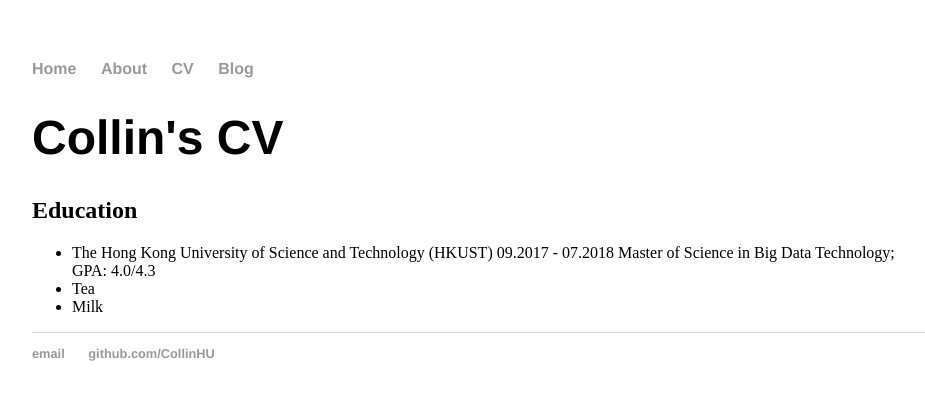
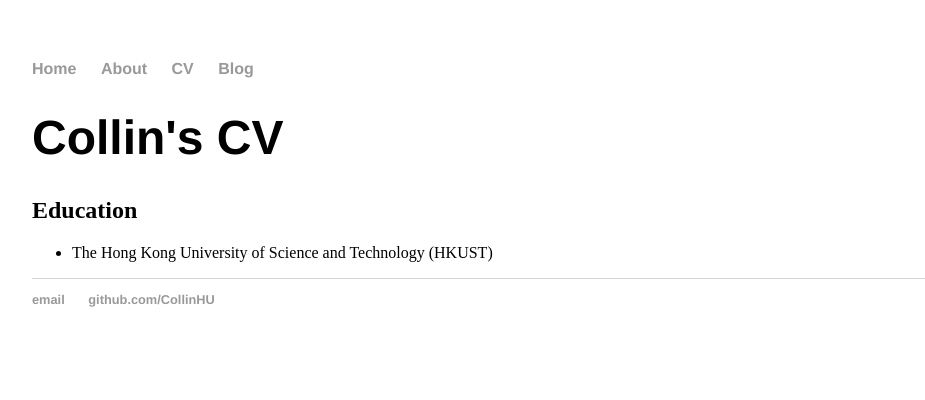
Before and after one commit to CollinHU/CollinHU, a Jekyll site: the page built from cv/index.html, in a window 1280 px wide. Shown: the top 400 px of the page, without its empty margins (160-1085 px from the left). Built offline with Jekyll 4.4.1, drawn with Linux system fonts in a browser that asks for light colours.

Commit message:
Update index.html

```diff
--- a/cv/index.html
+++ b/cv/index.html
@@ -5,7 +5,5 @@ title: Collin's CV
 	<h1>{{ page.title }}</h1>
 <h2> Education </h2>
 <ul>
-  <li>The Hong Kong University of Science and Technology (HKUST) 09.2017 - 07.2018 Master of Science in Big Data Technology; GPA: 4.0/4.3</li>
-  <li>Tea</li>
-  <li>Milk</li>
+  <li>The Hong Kong University of Science and Technology (HKUST)</li>
 </ul>
```
